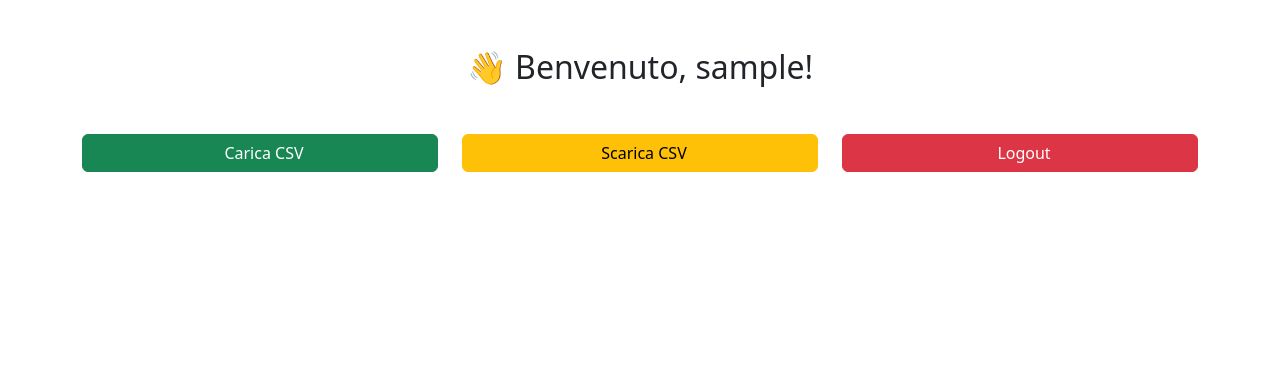
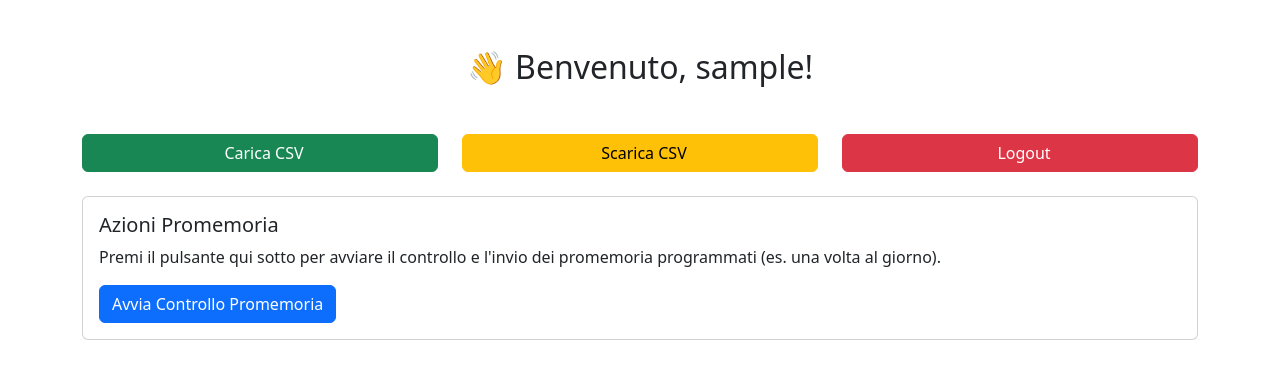
Before and after one commit to LucaWb17/CN-Promem, a Flask app: page / in a window 1280 px wide. Shown: the top 379 px of the page. Run offline with Flask 2, Linux system fonts and the light colour scheme; the visitor is signed in with stand-in values (Sample User, id 1); some libraries are stand-ins or nearby versions.

Commit message:
I've added a button to the UI for triggering reminder processing.
- I added a form with a button to templates/index.html.
- This button allows you to manually trigger the reminder processing by sending a POST request to the /trigger_reminders endpoint.

```diff
--- a/templates/index.html
+++ b/templates/index.html
@@ -30,6 +30,22 @@
             </div>
         </div>
 
+        <div class="row mt-4">
+            <div class="col-md-12">
+                <div class="card">
+                    <div class="card-body">
+                        <h5 class="card-title">Azioni Promemoria</h5>
+                        <p class="card-text">Premi il pulsante qui sotto per avviare il controllo e l'invio dei promemoria programmati (es. una volta al giorno).</p>
+                        <form method="POST" action="{{ url_for('trigger_reminders_route') }}">
+                            <button type="submit" class="btn btn-primary">
+                                Avvia Controllo Promemoria
+                            </button>
+                        </form>
+                    </div>
+                </div>
+            </div>
+        </div>
+
         {% with messages = get_flashed_messages(with_categories=true) %}
             {% if messages %}
                 <div class="mt-4">
```
